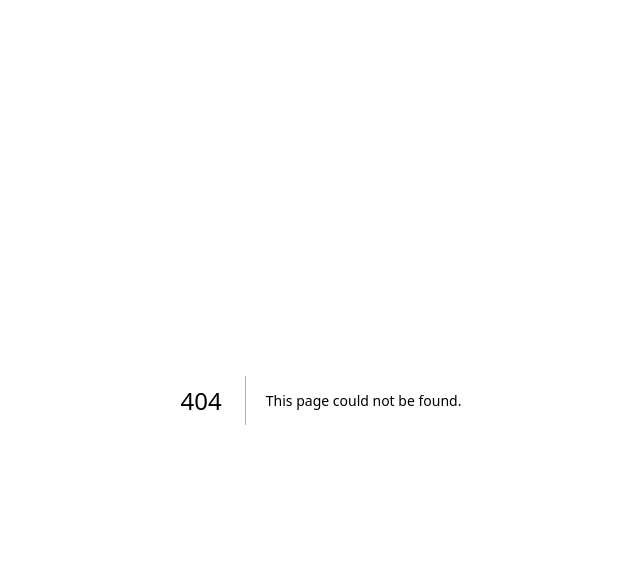
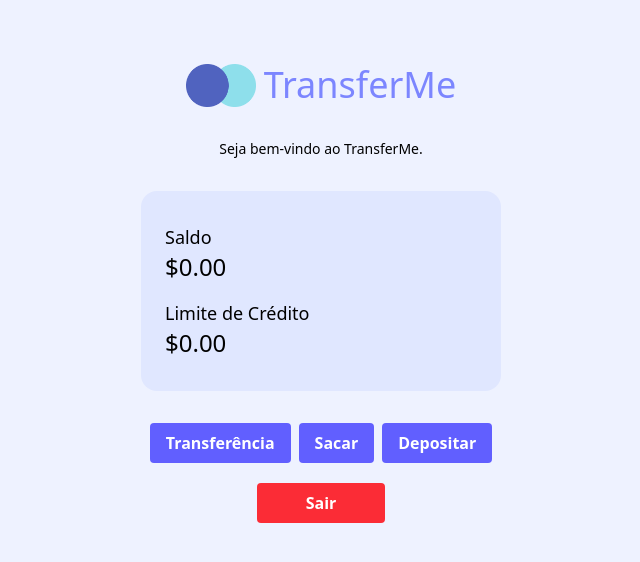
Before and after one commit to kleberson154/TransferMeWebFrontEnd, a Next.js app: page /home in a window 1280 px wide. Before the commit this address had no page. Shown: the top 562 px of the page, without its empty margins (319-959 px from the left). Built offline with nearby package versions, Linux system fonts and the light colour scheme.

Commit message:
Criando a pagina home

```diff
--- /dev/null
+++ b/app/home/page.tsx
@@ -0,0 +1,67 @@
+'use client'
+import { apiRequest } from '@/lib/api'
+import Image from 'next/image'
+import Link from 'next/link'
+import { useEffect, useState } from 'react'
+//import Login from './login/page'
+
+interface User {
+  _id: string
+  email: string
+  password: string
+  firstName: string
+  lastName: string
+  phone: string
+  balance: number
+  limitCredit: number
+}
+
+export default function Home() {
+  return (
+    <main className="p-6 flex flex-col items-center justify-start min-h-screen bg-indigo-50 text-white py-16">
+      <span className="text-4xl font-bold flex justify-center items-center">
+        <Image src="/images/logo.png" alt="Logo" width={70} height={50} />
+        <h1 className="ml-2 text-2xl sm:text-4xl font-medium text-indigo-400">
+          TransferMe
+        </h1>
+      </span>
+      <p className="text-sm text-black py-8">Seja bem-vindo ao TransferMe.</p>
+      <div className="money bg-indigo-100 rounded-2xl sm:min-w-90 px-6 py-8">
+        <div className="saldo">
+          <p className="text-lg text-black">Saldo</p>
+          <p className="text-2xl text-black">$0.00</p>
+        </div>
+        <div className="limite-credito mt-4">
+          <p className="text-lg text-black">Limite de Crédito</p>
+          <p className="text-2xl text-black">$0.00</p>
+        </div>
+      </div>
+      <div className="actions mt-8 flex flex-col sm:flex-row flex-wrap gap-2">
+        <Link
+          href="/transfer"
+          className="bg-indigo-500 hover:bg-indigo-600 hover:cursor-pointer text-white font-bold py-2 px-4 rounded text-center"
+        >
+          Transferência
+        </Link>
+        <Link
+          href="/withdraw"
+          className="bg-indigo-500 hover:bg-indigo-600 hover:cursor-pointer text-white font-bold py-2 px-4 rounded text-center"
+        >
+          Sacar
+        </Link>
+        <Link
+          href="/deposit"
+          className="bg-indigo-500 hover:bg-indigo-600 hover:cursor-pointer text-white font-bold py-2 px-4 rounded text-center"
+        >
+          Depositar
+        </Link>
+      </div>
+      <Link
+        href="/"
+        className="bg-red-500 hover:bg-red-600 hover:cursor-pointer text-white font-bold py-2 px-4 rounded text-center mt-5 w-32"
+      >
+        Sair
+      </Link>
+    </main>
+  )
+}
```
